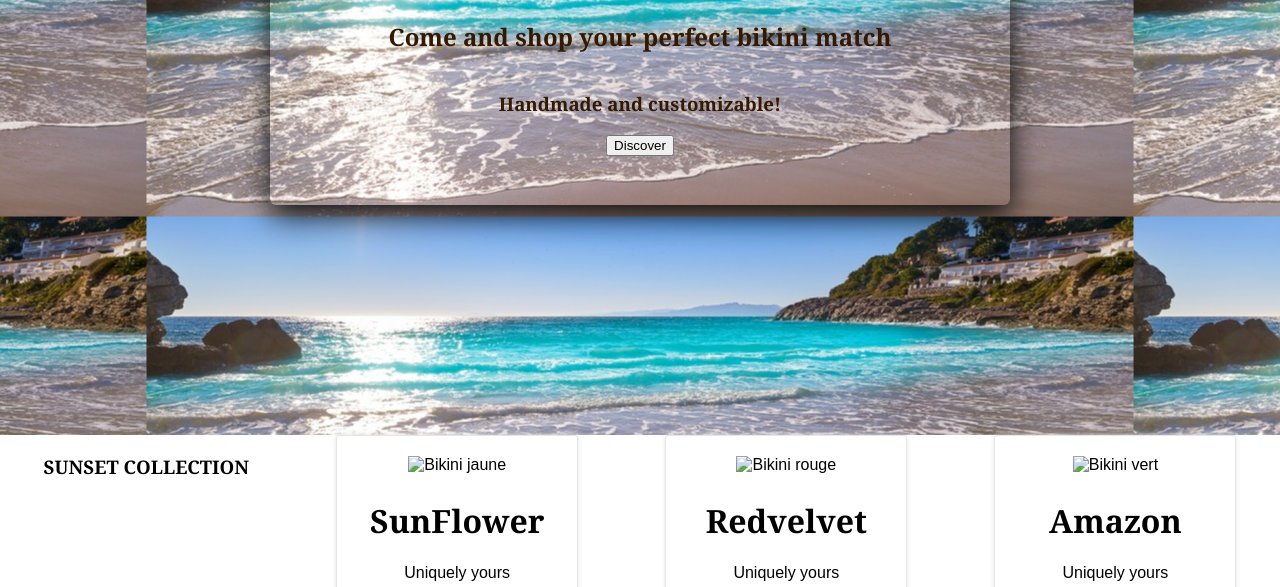
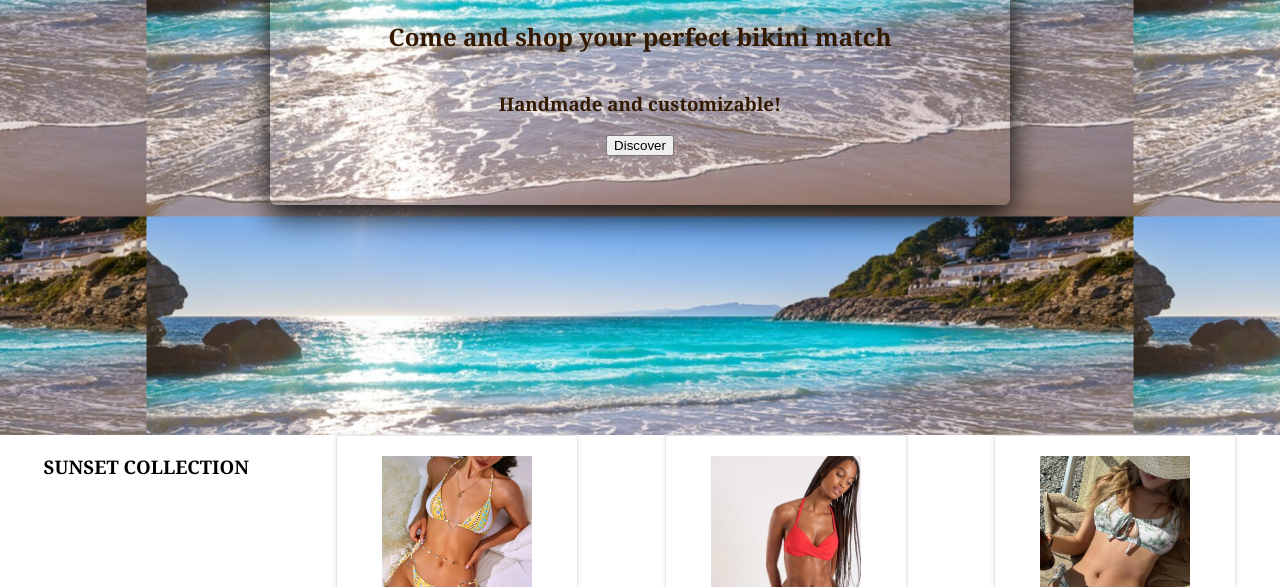
Before and after one commit to alison-ux/alisonwebsite.github.io, a plain HTML site: page index.html in a window 1280 px wide. Shown: the part 365-952 px from the top of the page. Drawn offline with Linux system fonts and the light colour scheme.

Commit message:
Update index.html

```diff
--- a/index.html
+++ b/index.html
@@ -22,7 +22,7 @@
         <h3> <strong>SUNSET COLLECTION</strong></h3>
             <div class="card-list">
                 <div class="card">
-                    <img src="../Website/Images/Bikini Sunflower.webp" alt="Bikini jaune">
+                    <img src="Images/Bikini Sunflower.webp" alt="Bikini jaune">
                     <div class="bikini-title">
                         <h1>SunFlower</h1>
                     </div>
@@ -37,7 +37,7 @@
 
             <div class="card-list">
                 <div class="card">
-                    <img src="../Website/Images/Bikini rouge.jpg" alt="Bikini rouge">
+                    <img src="Images/Bikini rouge.jpg" alt="Bikini rouge">
                     <div class="bikini-title">
                         <h1>Redvelvet</h1>
                     </div>
@@ -52,7 +52,7 @@
 
             <div class="card-list">
                 <div class="card">
-                    <img src="../Website/Images/Bikini vert.webp" alt="Bikini vert">
+                    <img src="Images/Bikini vert.webp" alt="Bikini vert">
                     <div class="bikini-title">
                         <h1>Amazon</h1>
                     </div>
```
